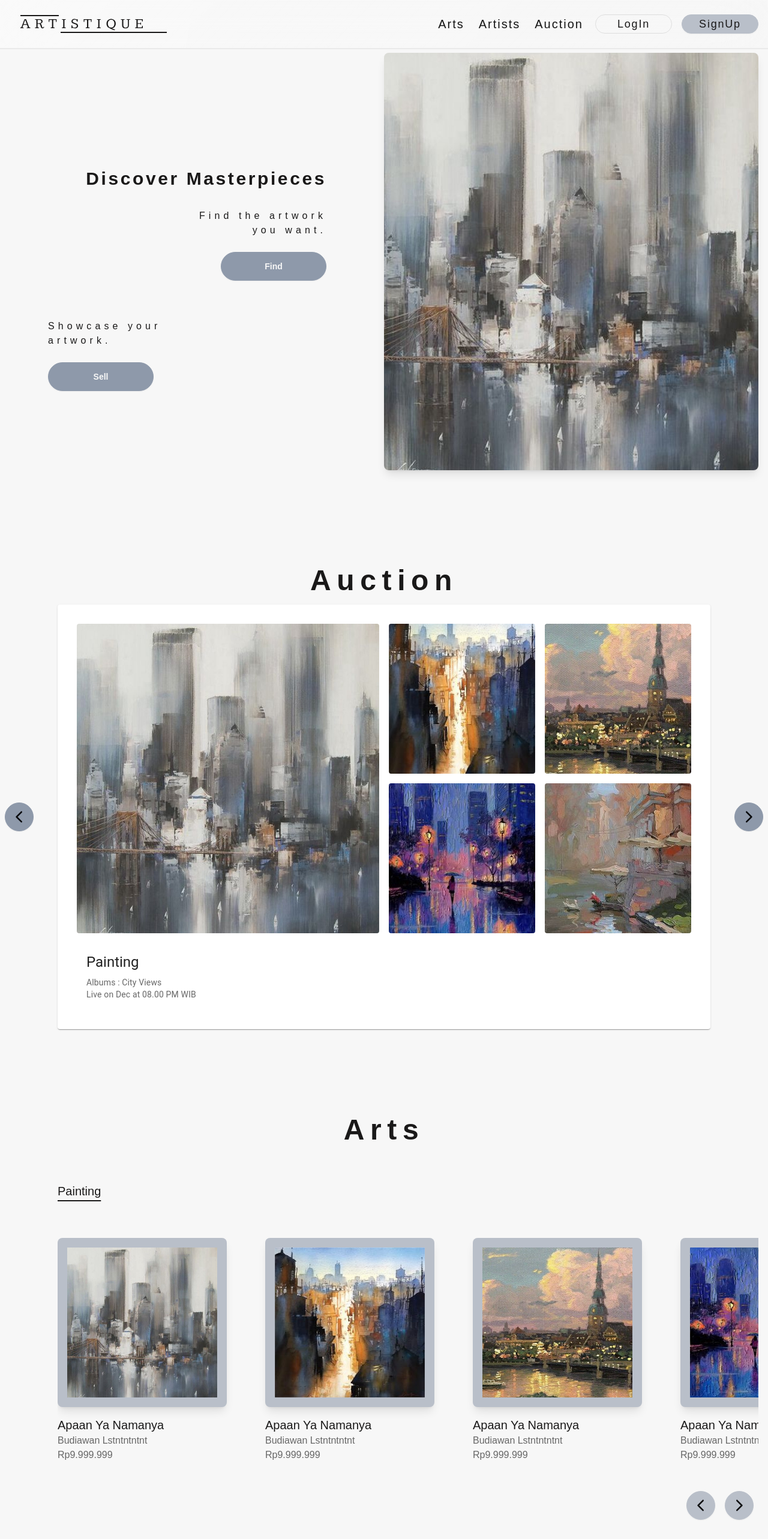
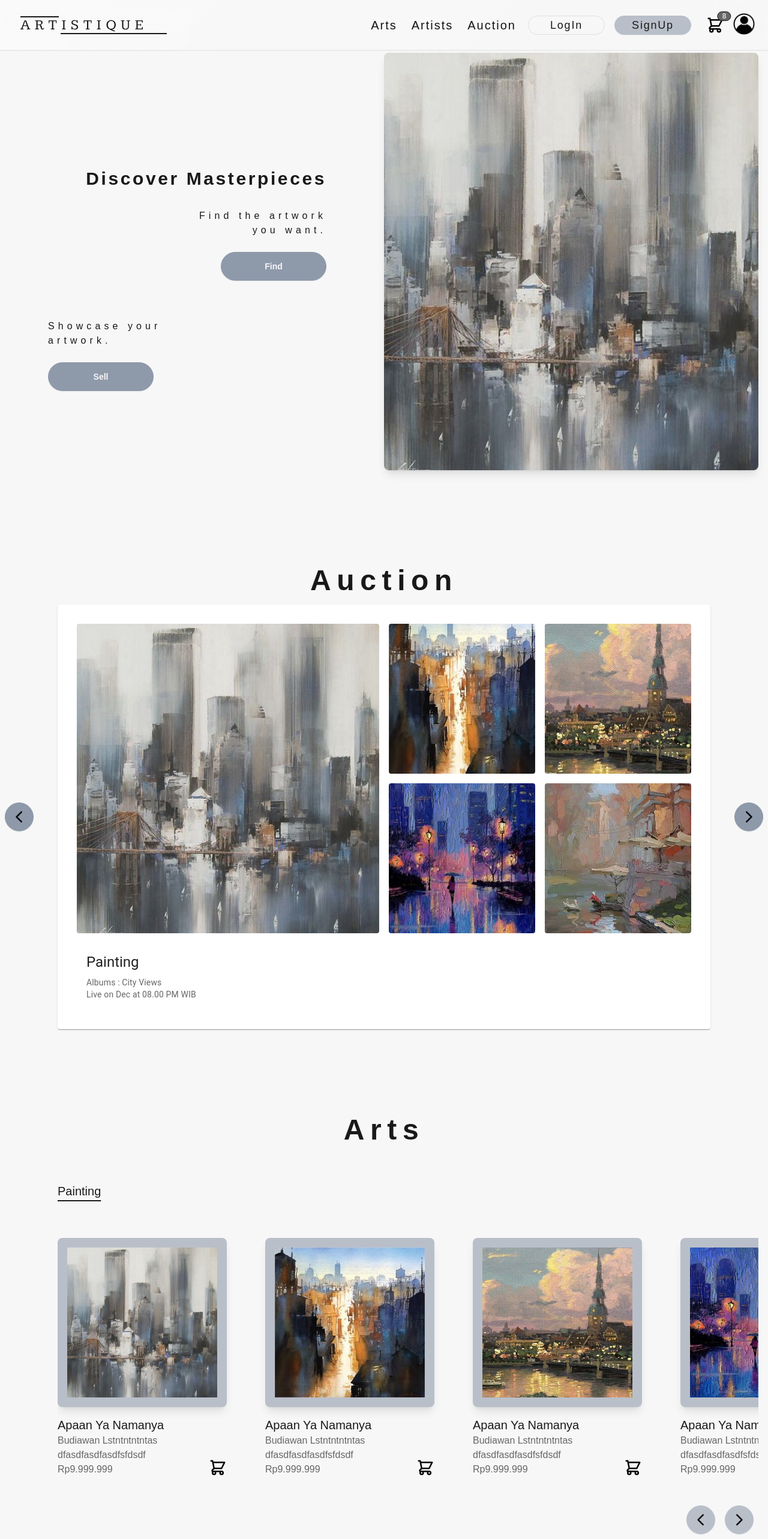
Before and after one commit to ikhsanurasidb/artistique, a Next.js app: page / in a window 1280 px wide. Shown: the top 2566 px of the page at 60% size. Built offline with nearby package versions, Linux system fonts and the light colour scheme; a web font is replaced by a local one.

Commit message:
icon cart

```diff
--- a/app/menu/artists/page.jsx
+++ b/app/menu/artists/page.jsx
@@ -6,8 +6,8 @@
         <br/>
         <br/>
         <br/>
-        <div>
-            <h1>This is page for Artists</h1>
+        <div className="bg-white">
+            <h1 className="text-base-200">This is page for Artists</h1>
         </div>
         </>
     )
--- a/app/ui/carousel.jsx
+++ b/app/ui/carousel.jsx
@@ -2,9 +2,10 @@
 import React from "react";
 import itemData from "../lib/data";
 import Link from "next/link";
+import { CartIcon } from "./icons";
 
-export default function Carousel({carouselRef, textColor}){
-    return(
+export default function Carousel({ carouselRef, textColor }) {
+  return (
     <div ref={carouselRef} className="flex carousel p-8">
       {itemData.map((item, index) => (
         <div key={index} className="flex flex-col">
@@ -20,13 +21,21 @@
               </div>
             </Link>
           </div>
-            <div>
+          <div className="flex relative">
+            <div className="flex-initial max-w-[252px]">
               <p className="text-xl text-base-200 mt-4">Apaan Ya Namanya</p>
-              <p className={textColor}>Budiawan Lstntntntnt</p>
+              <p className={textColor}>Budiawan Lstntntntntas dfasdfasdfasdfsfdsdf</p>
               <p className={textColor}>Rp9.999.999</p>
+            </div>
+            <div className="flex flex-col-reverse">
+              <div className="flex-none">
+                <CartIcon />
+              </div>
+            </div>
+            <div className="flex-none w-[64px]"></div>
           </div>
         </div>
       ))}
     </div>
-    )
+  );
 }
--- /dev/null
+++ b/app/ui/icons.jsx
@@ -0,0 +1,18 @@
+export function CartIcon() {
+  return (
+    <svg
+      xmlns="http://www.w3.org/2000/svg"
+      className="h-[30px] w-[30px]"
+      fill="none"
+      viewBox="0 0 24 24"
+      stroke="black"
+    >
+      <path
+        strokeLinecap="round"
+        strokeLinejoin="round"
+        strokeWidth="2"
+        d="M3 3h2l.4 2M7 13h10l4-8H5.4M7 13L5.4 5M7 13l-2.293 2.293c-.63.63-.184 1.707.707 1.707H17m0 0a2 2 0 100 4 2 2 0 000-4zm-8 2a2 2 0 11-4 0 2 2 0 014 0z"
+      />
+    </svg>
+  );
+}
--- a/app/ui/navbar.jsx
+++ b/app/ui/navbar.jsx
@@ -3,6 +3,7 @@
 import Logo from "./artistique-logo";
 import Link from "next/link";
 import { SignUpButton, LoginButton } from "./button";
+import { CartIcon } from "./icons";
 
 const ArtistiqueLogo = () => {
   return (
@@ -65,20 +66,7 @@
       <div className="dropdown dropdown-end">
         <label tabIndex={0} className="btn btn-ghost btn-circle">
           <div className="indicator">
-            <svg
-              xmlns="http://www.w3.org/2000/svg"
-              className="h-5 w-5"
-              fill="none"
-              viewBox="0 0 24 24"
-              stroke="black"
-            >
-              <path
-                strokeLinecap="round"
-                strokeLinejoin="round"
-                strokeWidth="2"
-                d="M3 3h2l.4 2M7 13h10l4-8H5.4M7 13L5.4 5M7 13l-2.293 2.293c-.63.63-.184 1.707.707 1.707H17m0 0a2 2 0 100 4 2 2 0 000-4zm-8 2a2 2 0 11-4 0 2 2 0 014 0z"
-              />
-            </svg>
+            <CartIcon/>
             <span className="badge badge-sm indicator-item">8</span>
           </div>
         </label>
@@ -137,6 +125,7 @@
       <Menu />
       <LoginButton href="/login"/>
       <SignUpButton href="/signup"/>
+      <CartAndProfile />
     </div>
   );
 };
--- a/package.json
+++ b/package.json
@@ -12,6 +12,7 @@
   "dependencies": {
     "@emotion/react": "^11.11.1",
     "@emotion/styled": "^11.11.0",
+    "@frontegg/nextjs": "^8.0.7",
     "@heroicons/react": "^2.0.18",
     "@mui/icons-material": "^5.14.18",
     "@mui/material": "^5.14.18",
@@ -19,11 +20,13 @@
     "bcrypt": "^5.1.1",
     "bcryptjs": "^2.4.3",
     "dotenv": "^16.3.1",
+    "html-loader": "^4.2.0",
     "next": "14.0.3",
     "next-auth": "^5.0.0-beta.3",
     "react": "^18.2.0",
     "react-dom": "^18.2.0",
     "react-responsive": "^9.0.2",
+    "typescript": "^5.3.2",
     "zod": "^3.22.4"
   },
   "devDependencies": {
```
Also changed, not shown: 1 other file (tests, documents, lock files or other folders). Lines whose indentation alone changed are shown as unchanged.
